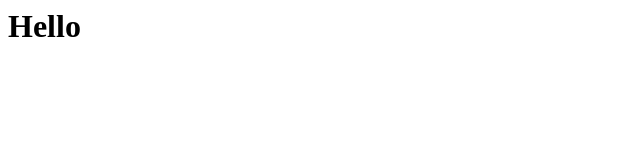
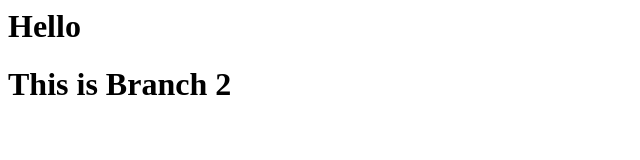
Before and after one commit to Yog2002/DemoRepo, a plain HTML site: page index.html in a window 1280 px wide. Shown: the whole page, without its empty margins (0-640 px from the left). Drawn offline with Linux system fonts and the light colour scheme.

Commit message:
Heading added from another branche

```diff
--- a/index.html
+++ b/index.html
@@ -1 +1,3 @@
 <h1>Hello</h1>
+
+<h1>This is Branch 2</h1>
```
